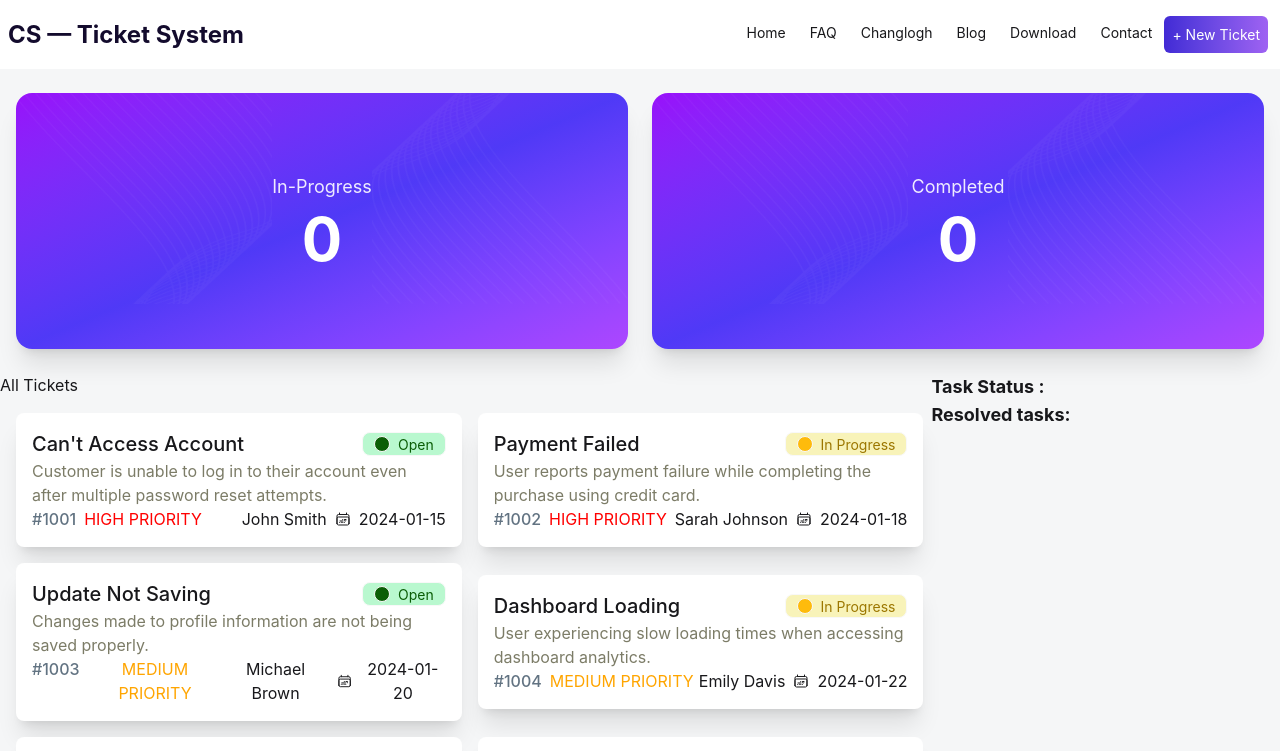
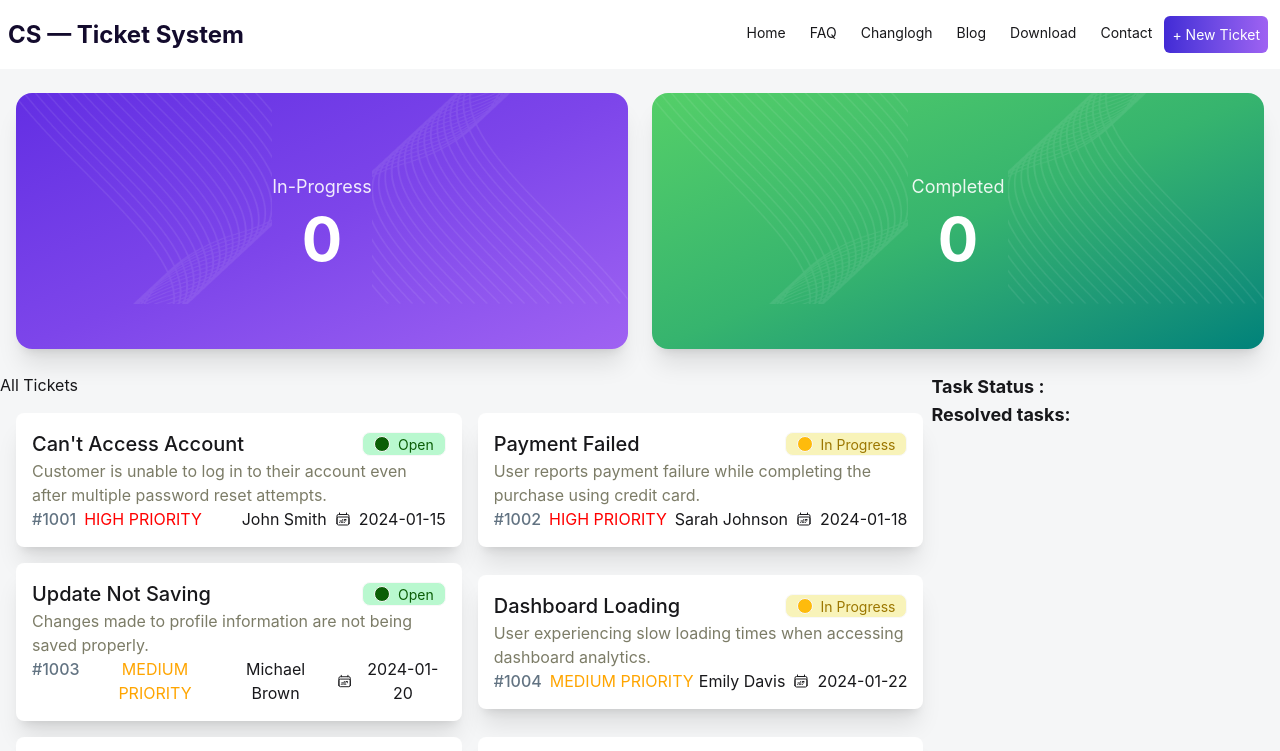
Before and after one commit to Moez1913/ticket_system, a React (Vite) app: page / in a window 1280 px wide. Shown: the top 751 px of the page. Built offline with nearby package versions, Linux system fonts and the light colour scheme.

Commit message:
banner img vector effect and gradiant coler adedd

```diff
--- a/src/Components/Banner.jsx
+++ b/src/Components/Banner.jsx
@@ -9,20 +9,20 @@ const Banner = ({ticketLength, resolvedLength}) => {
 
     {/* Card 1 */}
     <div className="relative h-56 sm:h-64 rounded-2xl overflow-hidden shadow-xl
-                    bg-gradient-to-br from-purple-600 via-indigo-600 to-purple-500 text-white">
+                    bg-linear-to-br from-[#632EE3] via-[#7D45EA] to-[#9F62F2] text-white">
 
       {/* LEFT Vector */}
       <img
         src={bg}
         alt="vector-left"
-        className="absolute top-0 left-0 w-40 sm:w-56 lg:w-64 opacity-30"
+        className="absolute top-0 left-0 w-40 sm:w-56 lg:w-64 opacity-75"
       />
 
       {/* RIGHT Vector */}
       <img
         src={bg}
         alt="vector-right"
-        className="absolute top-0 right-0 w-40 sm:w-56 lg:w-64 opacity-30 rotate-180"
+        className="absolute top-0 right-0 w-40 sm:w-56 lg:w-64 opacity-75 rotate-180"
       />
 
       {/* Content */}
@@ -34,18 +34,18 @@ const Banner = ({ticketLength, resolvedLength}) => {
 
     {/* Card 2 */}
     <div className="relative h-56 sm:h-64 rounded-2xl overflow-hidden shadow-xl
-                    bg-gradient-to-br from-purple-600 via-indigo-600 to-purple-500 text-white">
+                    bg-linear-to-br from-[#54CF68] via-[#36B46E] to-[#00827A] text-white">
 
       <img
         src={bg}
         alt="vector-left"
-        className="absolute top-0 left-0 w-40 sm:w-56 lg:w-64 opacity-30"
+        className="absolute top-0 left-0 w-40 sm:w-56 lg:w-64 opacity-75"
       />
 
       <img
         src={bg}
         alt="vector-right"
-        className="absolute top-0 right-0 w-40 sm:w-56 lg:w-64 opacity-30 rotate-180"
+        className="absolute top-0 right-0 w-40 sm:w-56 lg:w-64 opacity-75 rotate-180"
       />
 
       <div className="relative z-10 flex flex-col items-center justify-center h-full">
```
